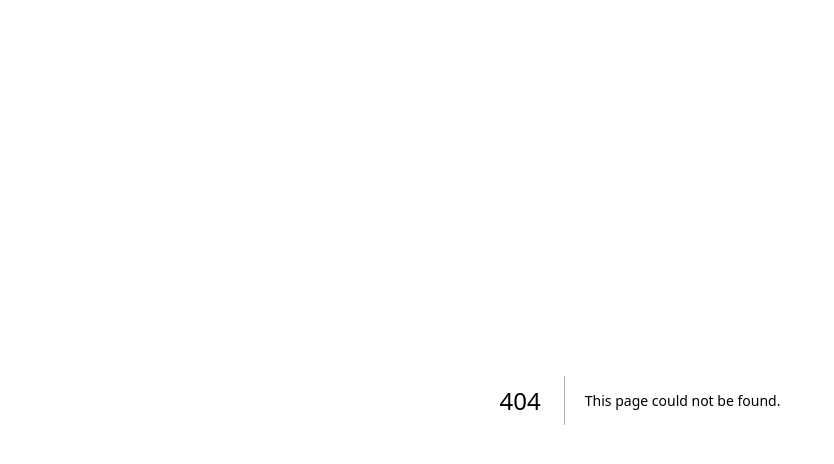
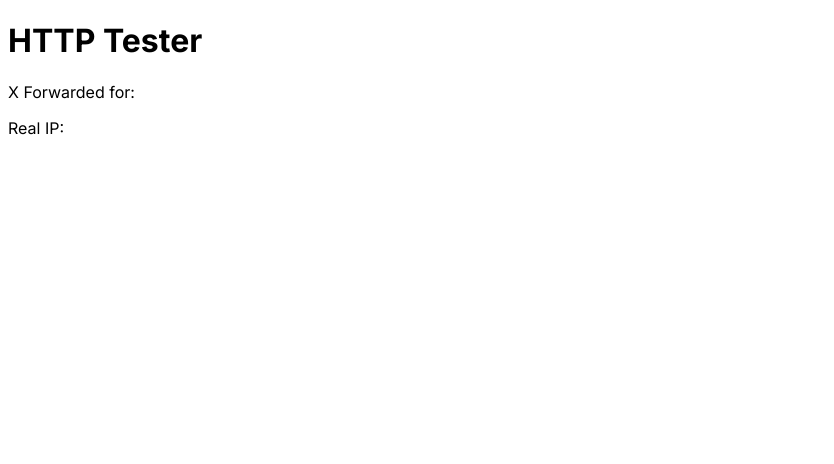
Before and after one commit to LiorB-D/PersonalSite, a Next.js app: page /tools/httptester in a window 1280 px wide. Before the commit this address had no page. Shown: the top 464 px of the page, without its empty margins (0-834 px from the left). Built offline with nearby package versions, Linux system fonts and the light colour scheme.

Commit message:
Http tester

```diff
--- /dev/null
+++ b/src/app/tools/httptester/page.tsx
@@ -0,0 +1,12 @@
+import { headers } from 'next/headers'
+
+export default async function Page() {
+  const headersObj = await headers()
+  return (
+    <div>
+      <h1>HTTP Tester</h1>
+      <p>X Forwarded for: {headersObj.get('x-forwarded-for')}</p>
+      <p>Real IP: {headersObj.get('x-real-ip')}</p>
+    </div>
+  )
+}
```
